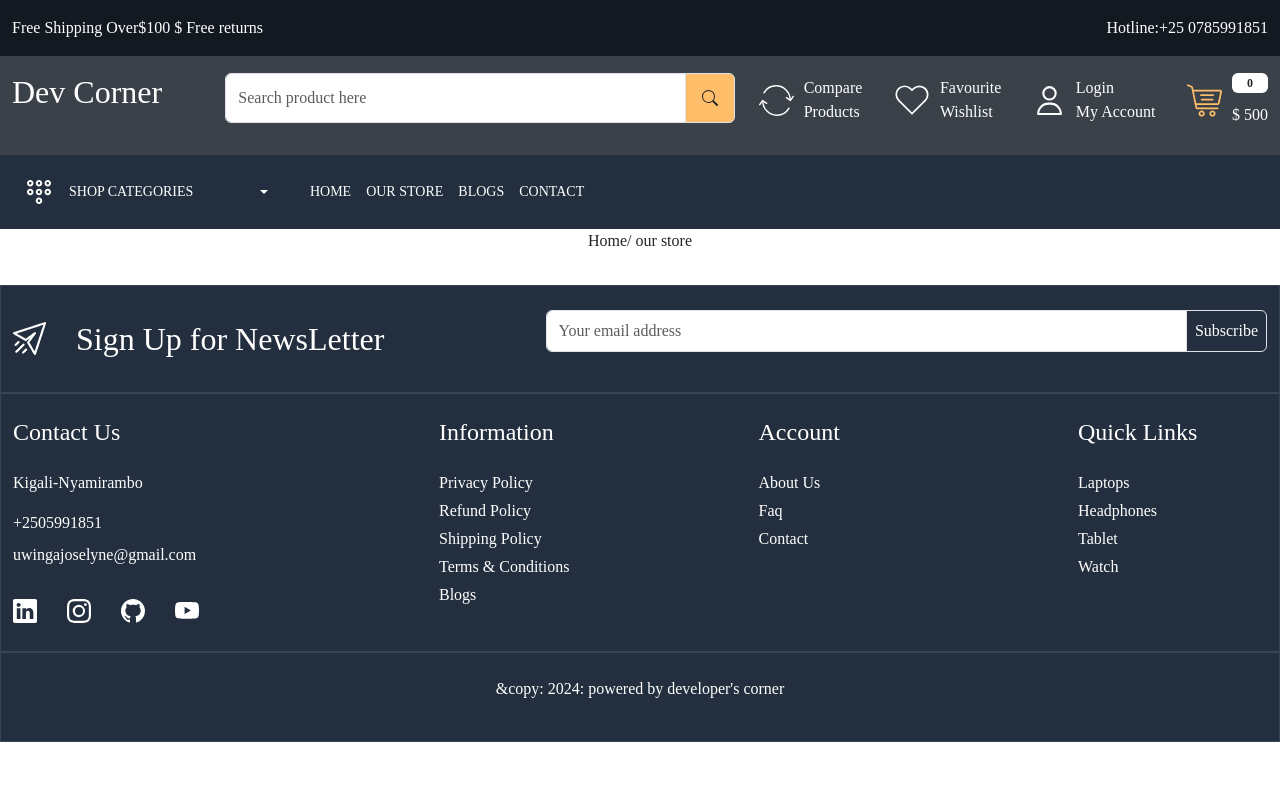
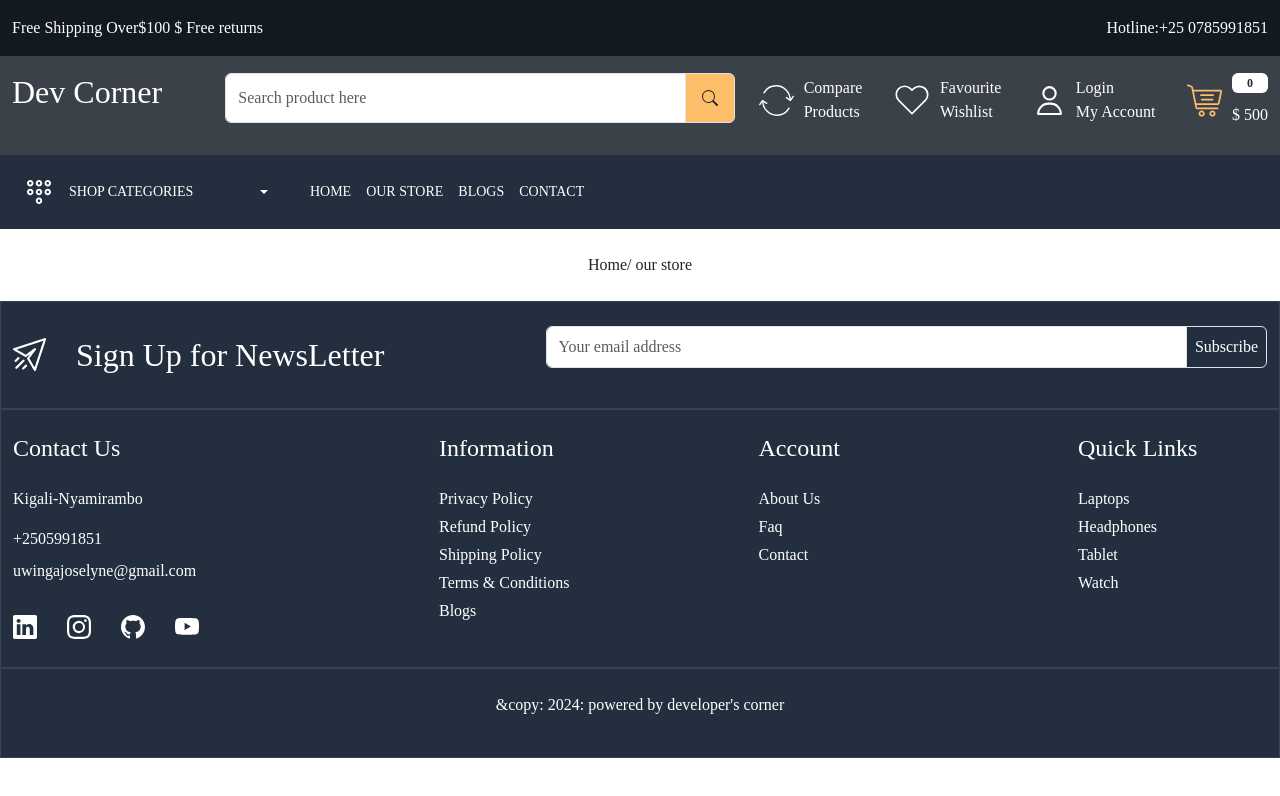
Before and after one commit to uwingabirejoselyne/learn-ecommerce-ui, a React (Create React App) app: page /store in a window 1280 px wide. Shown: the top 796 px of the page. Built offline with nearby package versions, Linux system fonts and the light colour scheme.

Commit message:
react-helmet installation

```diff
--- a/package.json
+++ b/package.json
@@ -10,6 +10,7 @@
     "react": "^18.3.1",
     "react-dom": "^18.3.1",
     "react-fast-marquee": "^1.6.4",
+    "react-helmet": "^6.1.0",
     "react-icons": "^5.2.1",
     "react-rating-stars-component": "^2.2.0",
     "react-redux": "^8.1.3",
--- a/src/components/BreadCrumb.js
+++ b/src/components/BreadCrumb.js
@@ -4,11 +4,11 @@ import { Link } from 'react-router-dom'
 const BreadCrumb = (props) => {
     const {title} = props;
   return (
-    <div className='breadcrumb'>
+    <div className='breadcrumb mb-0 py-4'>
         <div className="container-xxl">
             <div className="row">
                 <div className="col-12">
-                    <p className='text-center'>
+                    <p className='text-center mb-0'>
                         <Link to="/" className='text-dark'>Home</Link>
                         / {title}
                     </p>
```
Also changed, not shown: 1 other file (tests, documents, lock files or other folders).
